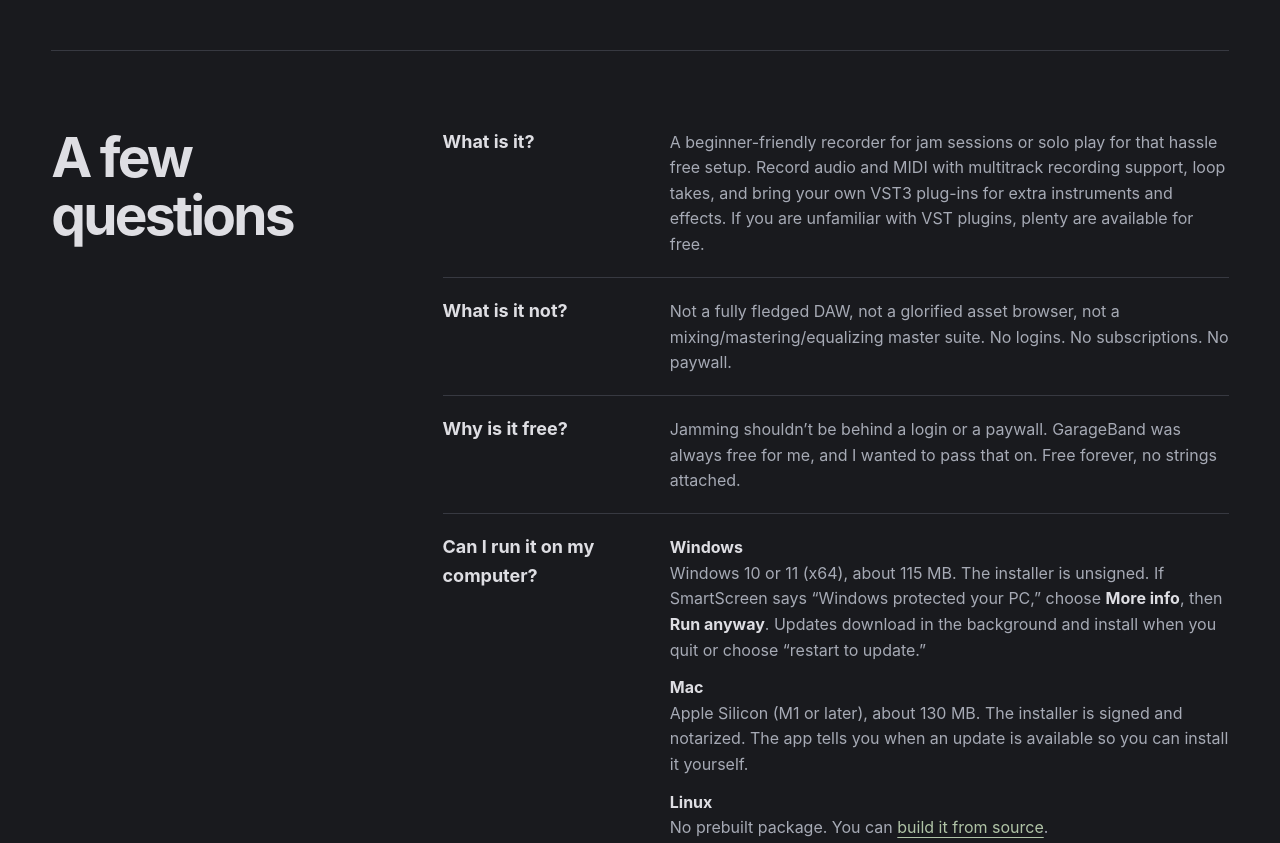
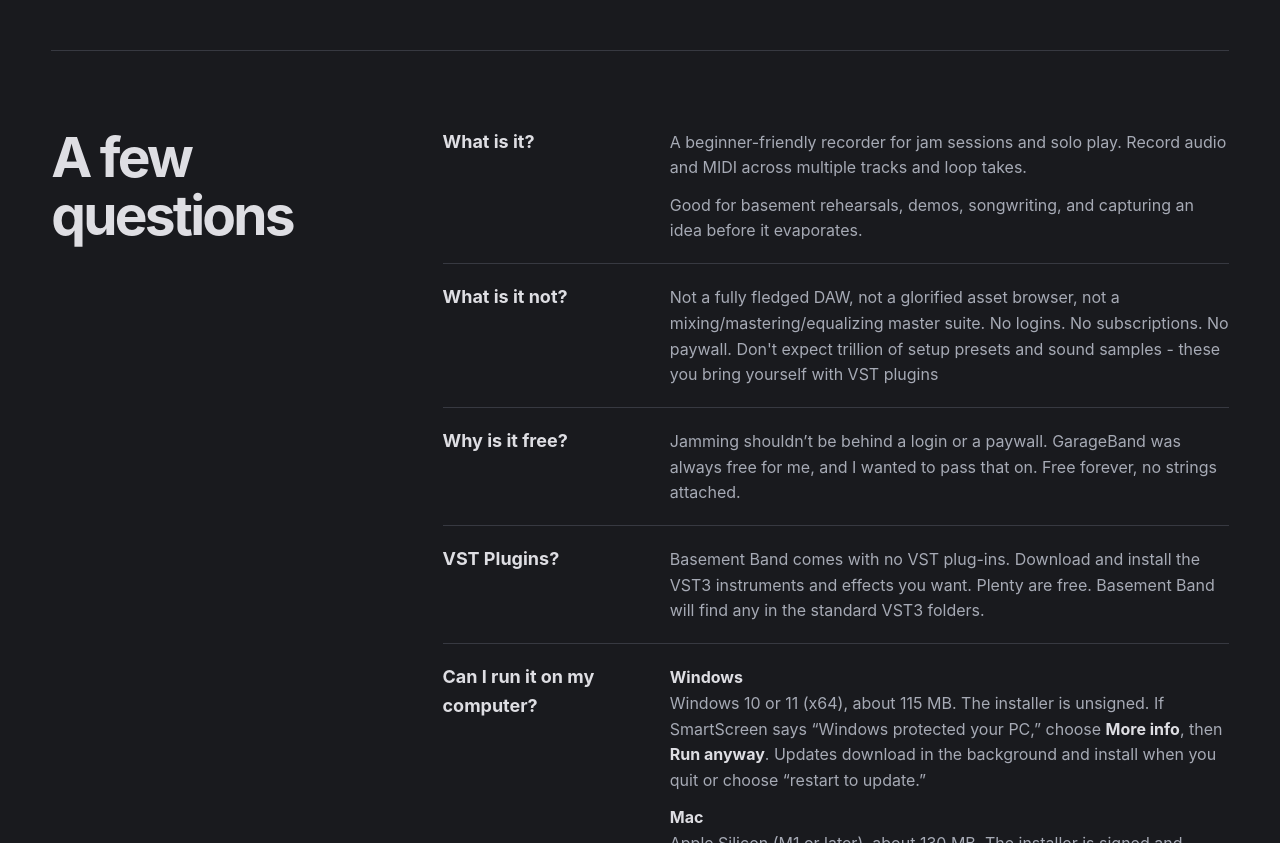
Before and after one commit to NFMynster/basementband-site, a plain HTML site: page index.html in a window 1280 px wide. Shown: the part 660-1503 px from the top of the page. Drawn offline with Linux system fonts and the light colour scheme.

Commit message:
clarified site a bit

```diff
--- a/index.html
+++ b/index.html
@@ -49,15 +49,20 @@
       <div class="answers">
         <div class="answer">
           <h3>What is it?</h3>
-          <p>A beginner-friendly recorder for jam sessions or solo play for that hassle free setup. Record audio and MIDI with multitrack recording support, loop takes, and bring your own VST3 plug-ins for extra instruments and effects. If you are unfamiliar with VST plugins, plenty are available for free.</p>
+          <p>A beginner-friendly recorder for jam sessions and solo play. Record audio and MIDI across multiple tracks and loop takes.</p>
+          <p>Good for basement rehearsals, demos, songwriting, and capturing an idea before it evaporates.</p>
         </div>
         <div class="answer">
           <h3>What is it not?</h3>
-          <p>Not a fully fledged DAW, not a glorified asset browser, not a mixing/mastering/equalizing master suite. No logins. No subscriptions. No paywall.</p>
+          <p>Not a fully fledged DAW, not a glorified asset browser, not a mixing/mastering/equalizing master suite. No logins. No subscriptions. No paywall. Don't expect trillion of setup presets and sound samples - these you bring yourself with VST plugins</p>
         </div>
         <div class="answer">
           <h3>Why is it free?</h3>
           <p>Jamming shouldn’t be behind a login or a paywall. GarageBand was always free for me, and I wanted to pass that on. Free forever, no strings attached.</p>
+        </div>
+        <div class="answer">
+          <h3>VST Plugins?</h3>
+          <p>Basement Band comes with no VST plug-ins. Download and install the VST3 instruments and effects you want. Plenty are free. Basement Band will find any in the standard VST3 folders.</p>
         </div>
         <div class="answer" id="install">
           <h3>Can I run it on my computer?</h3>
```
